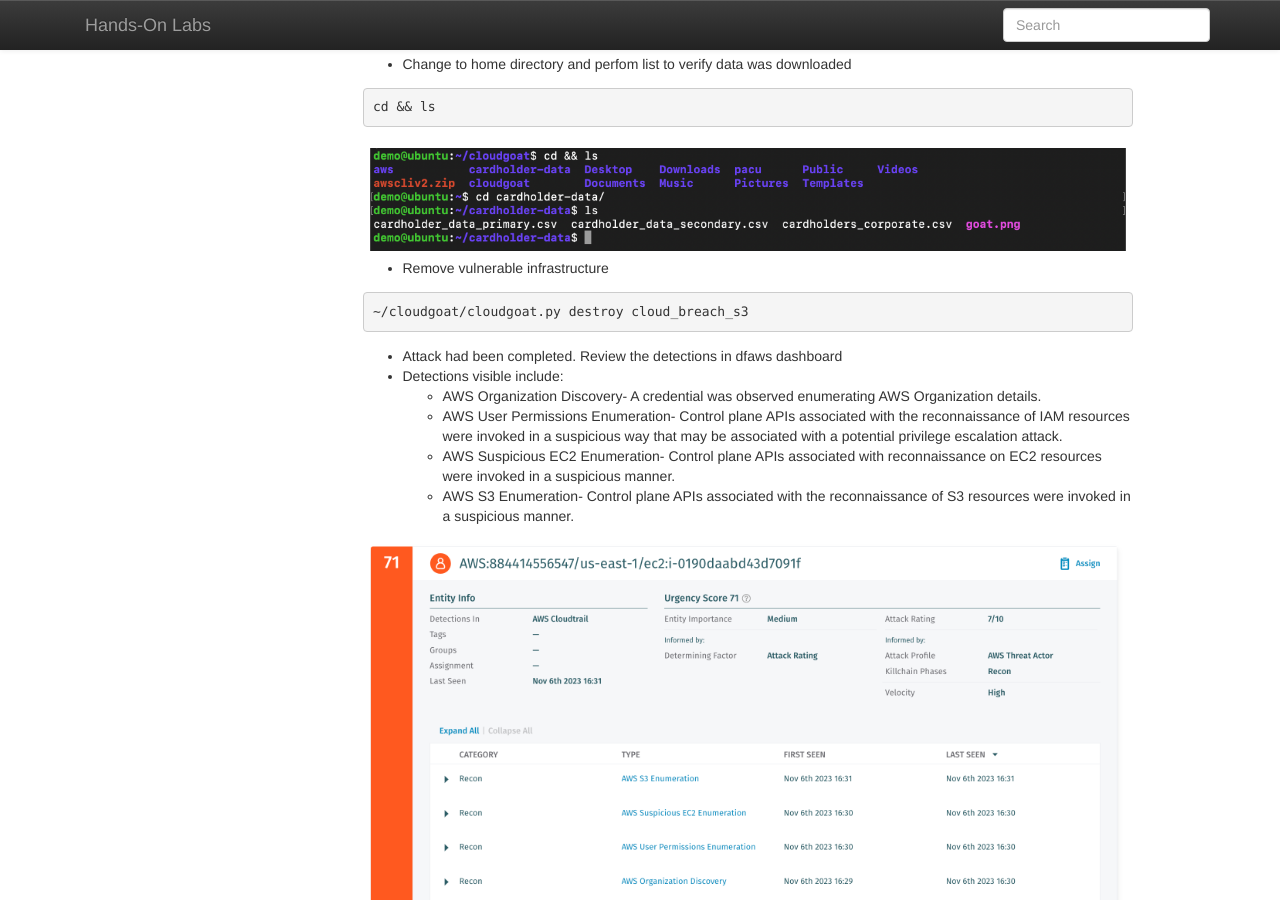
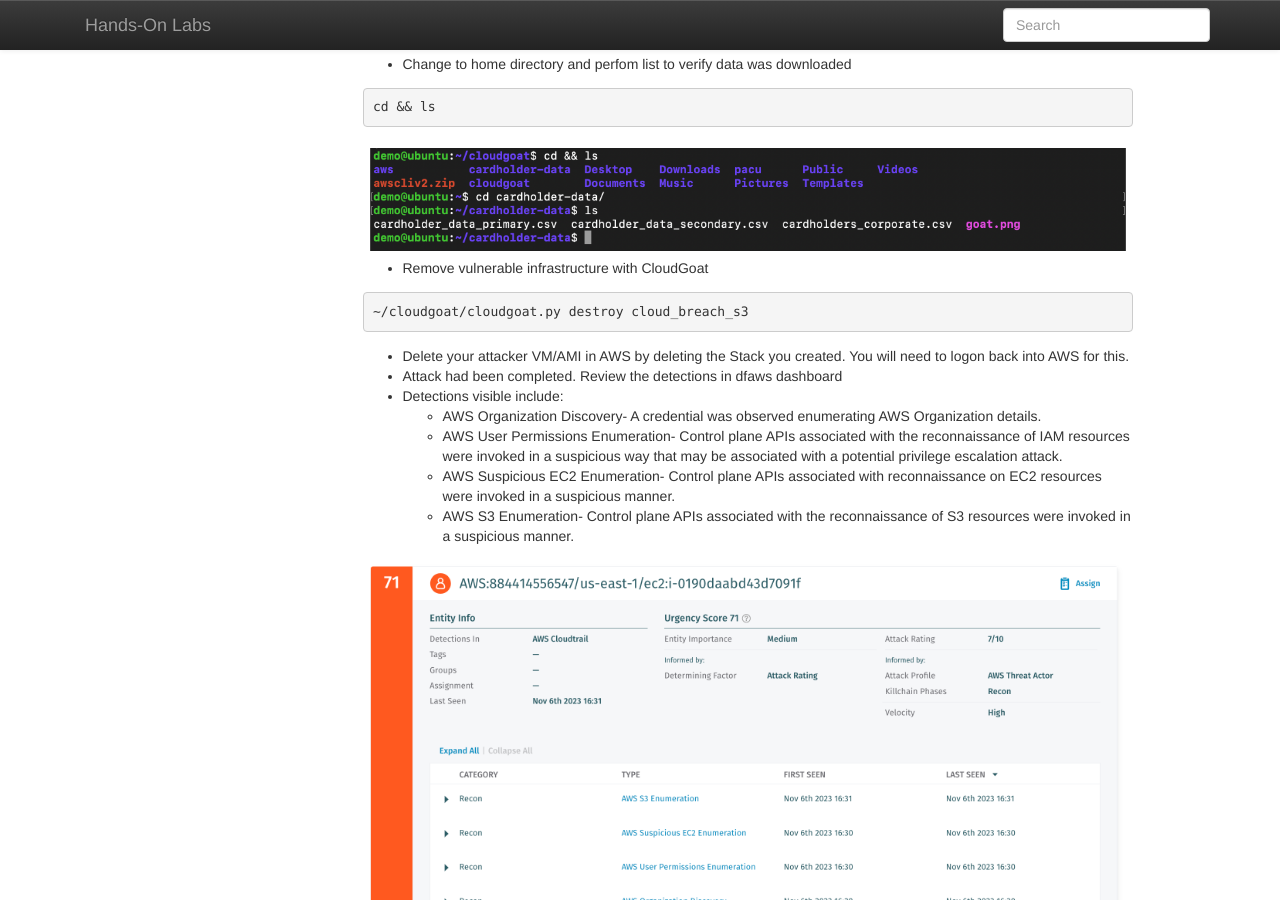
Before and after one commit to bmp-dot/template, a Sphinx documentation site: the page built from source/detect_for_aws_ec2_attack_lab/detect_for_aws_ec2_attack_lab.rst, in a window 1280 px wide and 900 px high, scrolled down 3977 px. Built offline with Sphinx 7.4.7, drawn with Linux system fonts in a browser that asks for light colours; nearby versions of some CDN libraries; pages that are not in the unit, such as notebooks, are missing from menus.

Commit message:
add steps in cleanup

```diff
--- a/source/detect_for_aws_ec2_attack_lab/detect_for_aws_ec2_attack_lab.rst
+++ b/source/detect_for_aws_ec2_attack_lab/detect_for_aws_ec2_attack_lab.rst
@@ -195,11 +195,13 @@ Data Exfil
 .. figure:: ./images/download.png
     :alt: verify
 
--  Remove vulnerable infrastructure
+-  Remove vulnerable infrastructure with CloudGoat
 
 .. code:: console
 
     ~/cloudgoat/cloudgoat.py destroy cloud_breach_s3
+
+-  Delete your attacker VM/AMI in AWS by deleting the Stack you created.  You will need to logon back into AWS for this.
 
 -  Attack had been completed. Review the detections in dfaws dashboard
 
```
